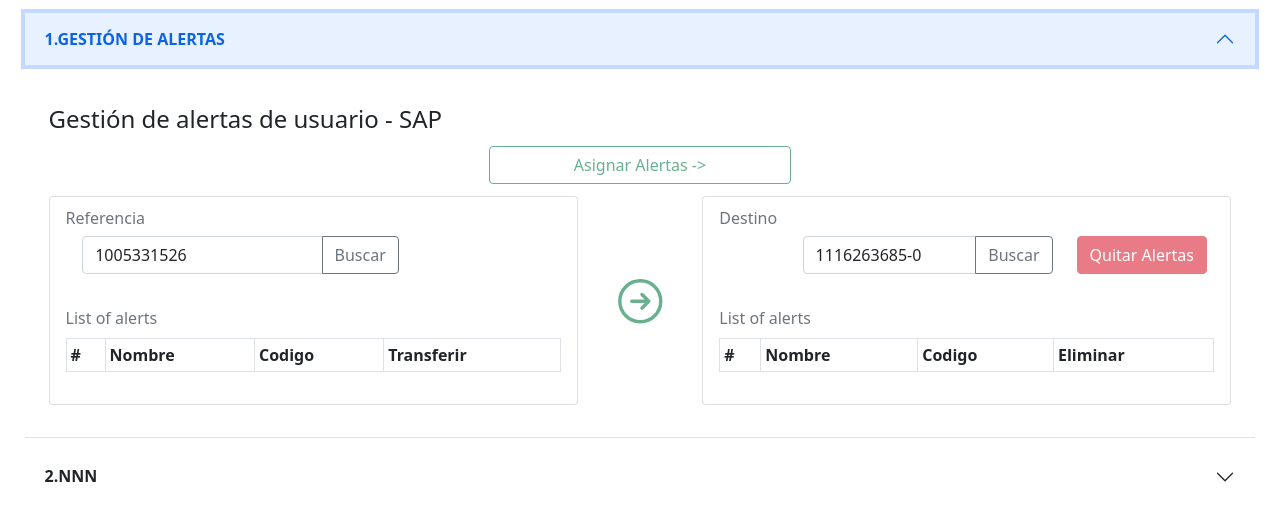
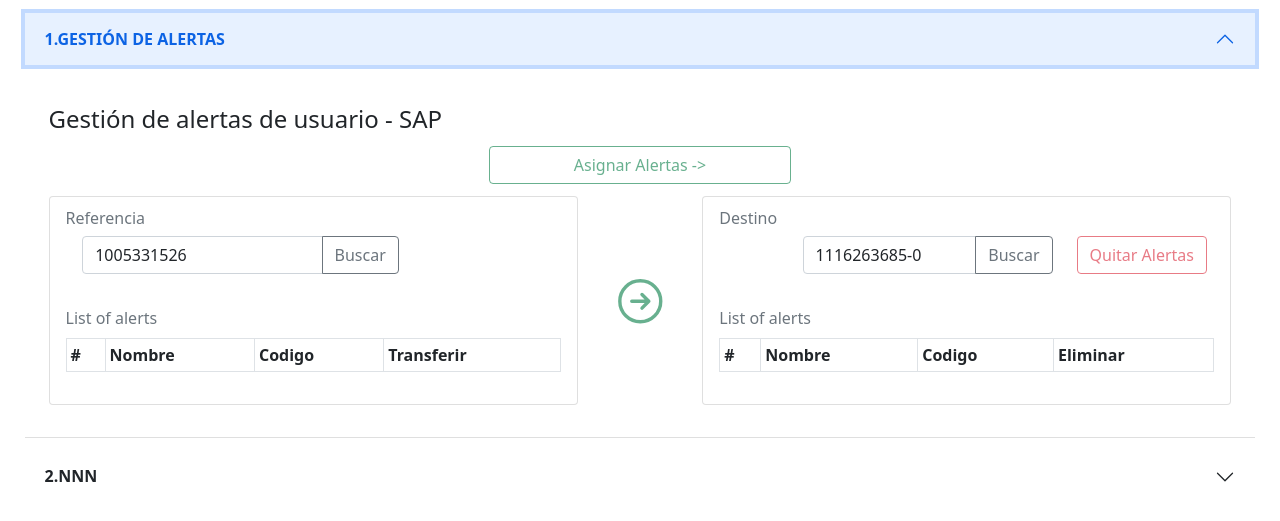
Before and after one commit to EdwinF01011/API-alert_user_sap, a website: page public/index.html in a window 1280 px wide. Both pictures are taken after a click on the button "1.GESTIÓN DE ALERTAS". Shown: the part 89-610 px from the top of the page. Drawn offline with nearby package versions, Linux system fonts and the light colour scheme.

Commit message:
cambio del estilo
Cambio estilo del botón

```diff
--- a/public/index.html
+++ b/public/index.html
@@ -240,7 +240,7 @@
 													</div>
 													<div class="col-auto">
 														<button id="btn-quitarAlertas" disabled
-															onclick="alertDelete('flexSwitchCheckChecked_','t2')" type="button" class="btn btn-danger">
+															onclick="alertDelete('flexSwitchCheckChecked_','t2')" type="button" class="btn btn-outline-danger">
 															Quitar Alertas
 														</button>
 													</div>
--- a/public/start2.js
+++ b/public/start2.js
@@ -210,7 +210,7 @@ return new bootstrap.Toast(liveToastErr, {animation:true,autohide:true ,delay:50
 
 function showToast_N() {//https://getbootstrap.com/docs/5.0/components/toasts/
 	return new bootstrap.Toast(liveToastNothing, {animation:true,autohide:true ,delay:5000}).show();
-	}
+}
 
 function imprimir(id) {
 
```
